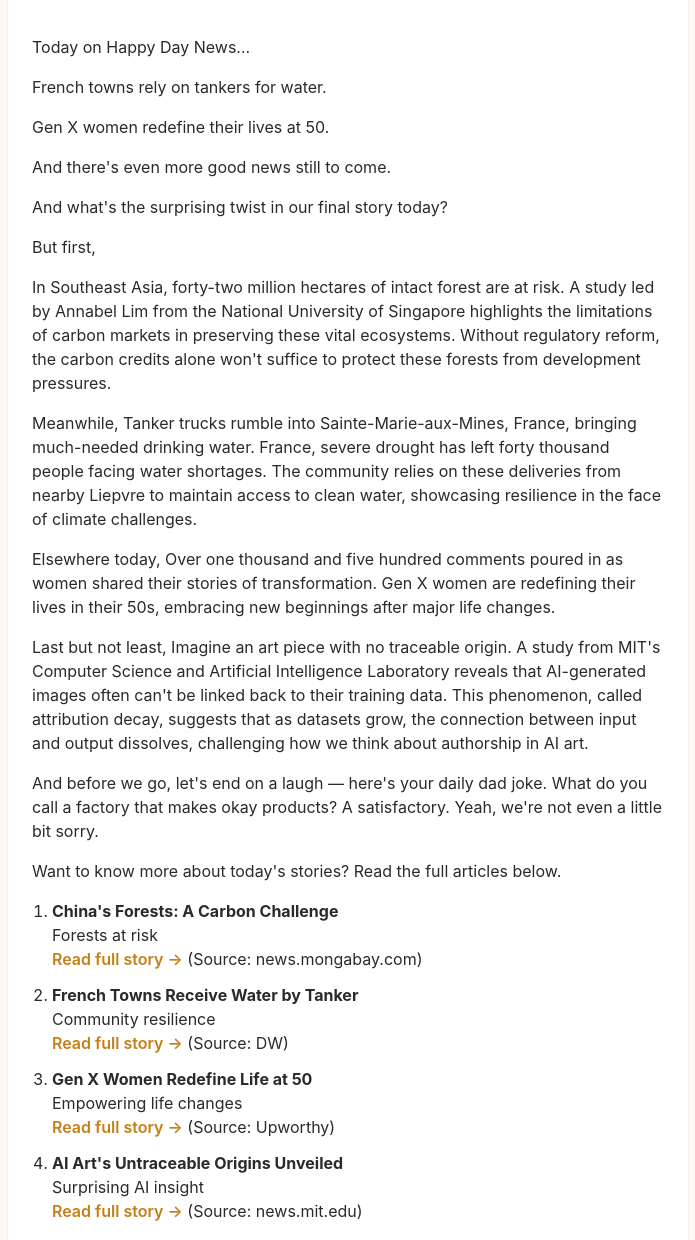
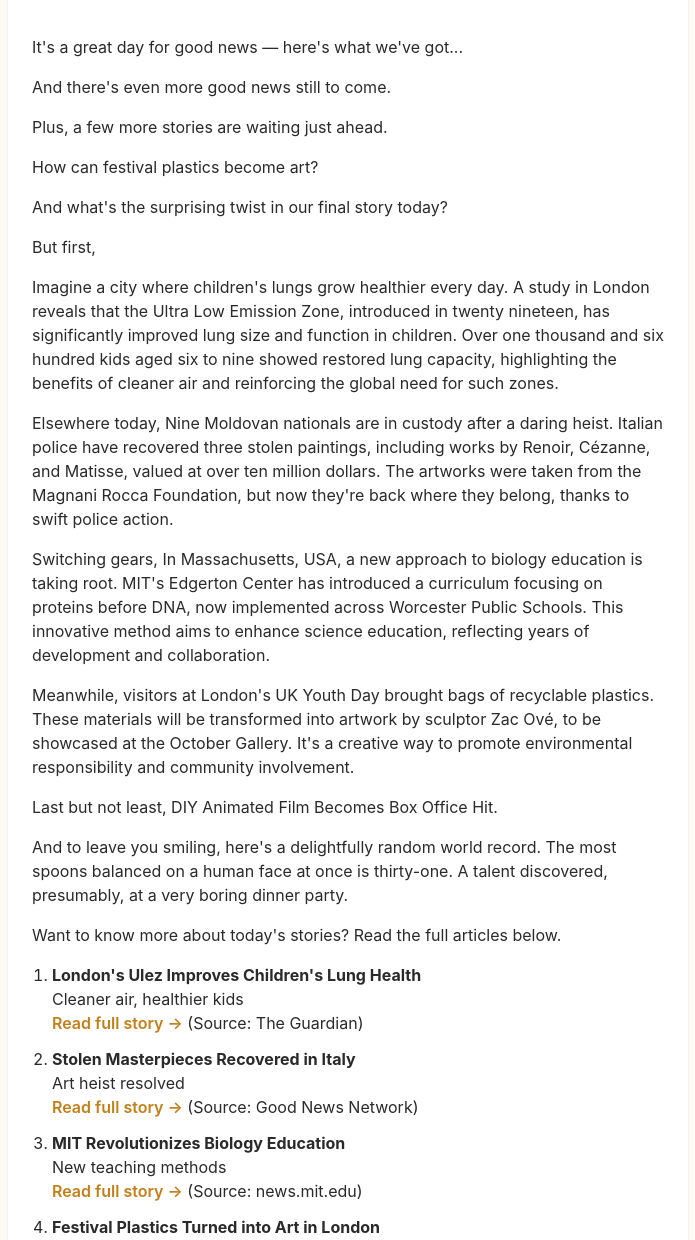
Before and after one commit to davidrobertdaniels/happy-day-news-feed, a plain HTML site: page index.html in a window 1280 px wide. Shown: the part 385-1625 px from the top of the page, without its empty margins (292-987 px from the left). Drawn offline with Linux system fonts and the light colour scheme.

Commit message:
Add blog entry for 2026-08-19

```diff
--- a/index.html
+++ b/index.html
@@ -68,22 +68,23 @@
 <div class="episode">
 <p class="episode-intro">At Happy Day News, we're here to highlight the positive goings-on in the world today — real stories of achievement, kindness, and progress. Check out the links below for the full details on each story.</p>
 <h2>Happy Day News — 2026-08-19</h2>
-<audio controls src="https://feed.happydaynews.day/episodes/happy_day_news_d2e06f5e.mp3"></audio>
+<audio controls src="https://feed.happydaynews.day/episodes/happy_day_news_643f15fe.mp3"></audio>
 <div class="episode-overview">
-<p>Today on Happy Day News...</p>
-<p>French towns rely on tankers for water.</p>
-<p>Gen X women redefine their lives at 50.</p>
+<p>It's a great day for good news — here's what we've got...</p>
 <p>And there's even more good news still to come.</p>
+<p>Plus, a few more stories are waiting just ahead.</p>
+<p>How can festival plastics become art?</p>
 <p>And what's the surprising twist in our final story today? <break time="0.5s" /></p>
 <p>But first,</p>
-<p>In Southeast Asia, forty-two million hectares of intact forest are at risk. A study led by Annabel Lim from the National University of Singapore highlights the limitations of carbon markets in preserving these vital ecosystems. Without regulatory reform, the carbon credits alone won't suffice to protect these forests from development pressures.</p>
-<p>Meanwhile, Tanker trucks rumble into Sainte-Marie-aux-Mines, France, bringing much-needed drinking water. France, severe drought has left forty thousand people facing water shortages. The community relies on these deliveries from nearby Liepvre to maintain access to clean water, showcasing resilience in the face of climate challenges.</p>
-<p>Elsewhere today, Over one thousand and five hundred comments poured in as women shared their stories of transformation. Gen X women are redefining their lives in their 50s, embracing new beginnings after major life changes.</p>
-<p>Last but not least, Imagine an art piece with no traceable origin. A study from MIT's Computer Science and Artificial Intelligence Laboratory reveals that AI-generated images often can't be linked back to their training data. This phenomenon, called attribution decay, suggests that as datasets grow, the connection between input and output dissolves, challenging how we think about authorship in AI art. <break time="0.8s" /></p>
-<p>And before we go, let's end on a laugh — here's your daily dad joke. <break time="0.5s" /> What do you call a factory that makes okay products? <break time="0.5s" /> A satisfactory. <break time="0.5s" /> Yeah, we're not even a little bit sorry. <break time="0.3s" /></p>
+<p>Imagine a city where children's lungs grow healthier every day. A study in London reveals that the Ultra Low Emission Zone, introduced in twenty nineteen, has significantly improved lung size and function in children. Over one thousand and six hundred kids aged six to nine showed restored lung capacity, highlighting the benefits of cleaner air and reinforcing the global need for such zones.</p>
+<p>Elsewhere today, Nine Moldovan nationals are in custody after a daring heist. Italian police have recovered three stolen paintings, including works by Renoir, Cézanne, and Matisse, valued at over ten million dollars. The artworks were taken from the Magnani Rocca Foundation, but now they're back where they belong, thanks to swift police action.</p>
+<p>Switching gears, In Massachusetts, USA, a new approach to biology education is taking root. MIT's Edgerton Center has introduced a curriculum focusing on proteins before DNA, now implemented across Worcester Public Schools. This innovative method aims to enhance science education, reflecting years of development and collaboration.</p>
+<p>Meanwhile, visitors at London's UK Youth Day brought bags of recyclable plastics. These materials will be transformed into artwork by sculptor Zac Ové, to be showcased at the October Gallery. It's a creative way to promote environmental responsibility and community involvement.</p>
+<p>Last but not least, DIY Animated Film Becomes Box Office Hit. <break time="0.8s" /></p>
+<p>And to leave you smiling, here's a delightfully random world record. <break time="0.6s" /> The most spoons balanced on a human face at once is thirty-one. <break time="0.6s" /> A talent discovered, presumably, at a very boring dinner party.</p>
 </div>
 <p class="read-more-note">Want to know more about today's stories? Read the full articles below.</p>
-<ol><li><strong>China's Forests: A Carbon Challenge</strong><br>Forests at risk<br><a href="https://news.mongabay.com/short-article/2026/08/why-carbon-markets-alone-wont-save-southeast-asias-concessions-forests/">Read full story →</a> <span class="source-credit">(Source: news.mongabay.com)</span></li><li><strong>French Towns Receive Water by Tanker</strong><br>Community resilience<br><a href="https://www.dw.com/en/in-drought-stricken-france-tankers-supply-drinking-water/a-78420016?maca=en-rss_en_environment-22607-xml-mrss">Read full story →</a> <span class="source-credit">(Source: DW)</span></li><li><strong>Gen X Women Redefine Life at 50</strong><br>Empowering life changes<br><a href="https://www.upworthy.com/gen-xers-ask-women-how-theyre-redrawing-their-life-maps-in-their-50s-the-answers-are-inspiring">Read full story →</a> <span class="source-credit">(Source: Upworthy)</span></li><li><strong>AI Art's Untraceable Origins Unveiled</strong><br>Surprising AI insight<br><a href="https://news.mit.edu/2026/when-ai-art-has-no-author-generated-images-often-cant-be-traced-to-training-data-0818">Read full story →</a> <span class="source-credit">(Source: news.mit.edu)</span></li></ol>
+<ol><li><strong>London's Ulez Improves Children's Lung Health</strong><br>Cleaner air, healthier kids<br><a href="https://www.theguardian.com/environment/2026/aug/18/ulez-better-lung-size-function-london-children">Read full story →</a> <span class="source-credit">(Source: The Guardian)</span></li><li><strong>Stolen Masterpieces Recovered in Italy</strong><br>Art heist resolved<br><a href="https://www.goodnewsnetwork.org/italian-police-recover-stolen-renoir-cezanne-and-matisse-artworks-worth-millions/">Read full story →</a> <span class="source-credit">(Source: Good News Network)</span></li><li><strong>MIT Revolutionizes Biology Education</strong><br>New teaching methods<br><a href="https://news.mit.edu/2026/flipping-script-on-biology-education-0819">Read full story →</a> <span class="source-credit">(Source: news.mit.edu)</span></li><li><strong>Festival Plastics Turned into Art in London</strong><br>Creative recycling<br><a href="https://www.positive.news/environment/can-festivals-leave-the-land-better-than-they-found-it/">Read full story →</a> <span class="source-credit">(Source: Positive News)</span></li><li><strong>DIY Animated Film Becomes Box Office Hit</strong><br>Unexpected movie success<br><a href="https://www.upworthy.com/mother-and-son-in-china-create-a-terribly-animated-cow-movie-thats-an-unexpected-box-office-hit/">Read full story →</a> <span class="source-credit">(Source: Upworthy)</span></li></ol>
 </div>
 
 <div class="episode">
```
